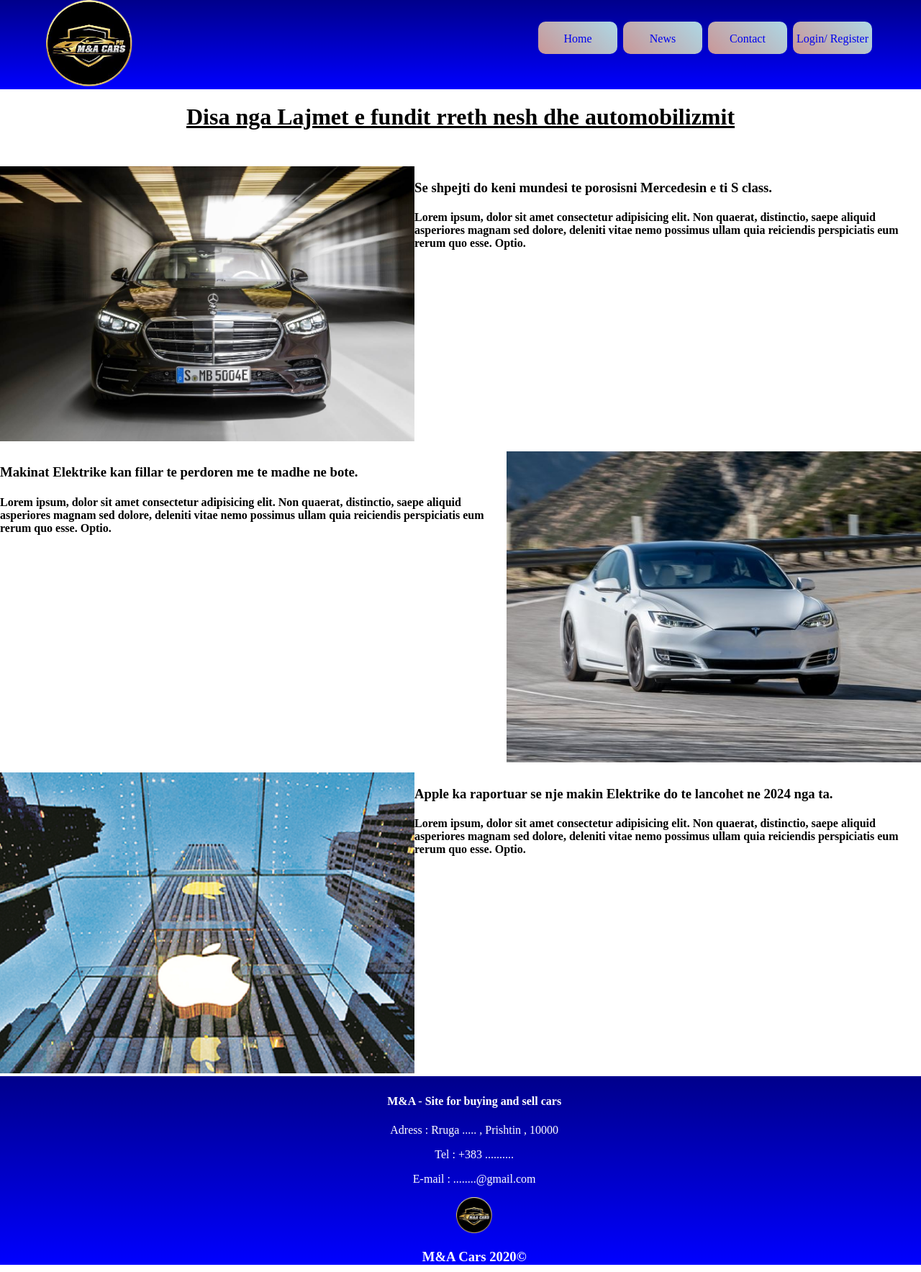
After one commit to Driti20/Projekti-ne-inxhinierin-e-webit, a PHP site: page /News.php in a window 1280 px wide. The commit adds this page. Shown: the whole page at 72% size. Run offline with PHP 8.4, Linux system fonts and the light colour scheme.

Commit message:
Kthimi i html filev ne php dhe shtimi i header dhe footer

```diff
--- a/CSS/style.css
+++ b/CSS/style.css
@@ -131,7 +131,7 @@ footer div{
   background-repeat: no-repeat;
   background-position: center;
   background-size: 100vw;
-  margin: 0[x];
+  margin: 0px;
   padding: 0px;
   position: relative;
 }
--- a/CSS/styleLogin.css
+++ b/CSS/styleLogin.css
@@ -22,6 +22,9 @@ header{
   margin: 0px;
   padding: 0px;
   position: relative;
+}
+header ul{
+  margin-top: 30px;
 }
 ul{
   display: flex;
--- /dev/null
+++ b/Komponetet/footer.php
@@ -0,0 +1,15 @@
+<footer>
+        <div>
+            <h4><b>M&A</b> - Site for buying and sell cars</h4>
+            <p> </p>
+            <p> </p>
+            <p>Adress : Rruga ..... , Prishtin , 10000</p>
+            <p>Tel : +383 ..........</p>
+            <p>E-mail : ........@gmail.com</p>
+
+        </div>
+        <div>
+            <img src="Image/Logo-removebg-preview.png" alt="">
+            <h3>M&A Cars 2020<i>&copy;</i></h3>
+        </div>
+    </footer>
--- /dev/null
+++ b/Komponetet/header.php
@@ -0,0 +1,13 @@
+<header>
+        <div class="header-div1">
+            <a href="Index.html"><img id="imgLogo" src="Image/Logo-removebg-preview.png" alt=""/></a>
+
+            <ul class="headerList">
+                <li ><a href="Index.php" > Home</a></li>
+                <li ><a href="News.php"> News</a></li>
+                <li ><a href="Contact.php"> Contact</a></li>
+                <li ><a href="LoginForma.php"> Login/
+                    Register</a></li>
+            </ul>
+        </div>
+    </header>
--- /dev/null
+++ b/News.php
@@ -0,0 +1,60 @@
+<!DOCTYPE html>
+<html lang="en">
+<head>
+    <meta charset="UTF-8">
+    <meta name="viewport" content="width=device-width, initial-scale=1.0">
+    <title>News</title>
+    <link rel="stylesheet" href="CSS/style.css">
+</head>
+<body>
+<?php
+    include 'Komponetet/header.php'?>
+    <main class="news-main">
+        <h1>Disa nga Lajmet e fundit rreth nesh dhe automobilizmit</h1>
+        <div class="news-div">
+            <div>
+                <img id="image" src="image/S class.jpg" alt="">
+
+            </div>
+            <div>
+                <h3>Se shpejti do keni mundesi te porosisni Mercedesin e ti S class.</h3>
+                <h4>Lorem ipsum, dolor sit amet consectetur
+                     adipisicing elit. Non quaerat, distinctio,
+                     saepe aliquid asperiores magnam sed dolore,
+                      deleniti vitae nemo possimus ullam quia
+                      reiciendis perspiciatis eum rerum quo
+                      esse. Optio.</h4>
+            </div>
+        </div>
+        <div class="news-div">
+            <div >
+                <h3>Makinat Elektrike kan fillar te perdoren me te madhe ne bote.</h3>
+                <h4>Lorem ipsum, dolor sit amet consectetur
+                    adipisicing elit. Non quaerat, distinctio,
+                    saepe aliquid asperiores magnam sed dolore,
+                     deleniti vitae nemo possimus ullam quia
+                     reiciendis perspiciatis eum rerum quo
+                     esse. Optio.</h4>
+            </div>
+            <div><img src="Image/tesla.jpg" alt=""></div>
+        </div>
+        <div class="news-div">
+            <div>
+                <img id="image" src="image/Apple.png" alt="">
+
+            </div>
+            <div>
+                <h3>Apple ka raportuar se nje makin Elektrike do te lancohet ne 2024 nga ta.</h3>
+                <h4>Lorem ipsum, dolor sit amet consectetur
+                     adipisicing elit. Non quaerat, distinctio,
+                     saepe aliquid asperiores magnam sed dolore,
+                      deleniti vitae nemo possimus ullam quia
+                      reiciendis perspiciatis eum rerum quo
+                      esse. Optio.</h4>
+            </div>
+        </div>
+    </main>
+    <?php
+    include 'Komponetet/footer.php'?>
+</body>
+</html>
```
Also changed, not shown: Contact.php (added, +29 -0 lines), Index.php (added, +50 -0 lines), LoginForma.php (added, +32 -0 lines), RegjisterForma.php (added, +39 -0 lines).
